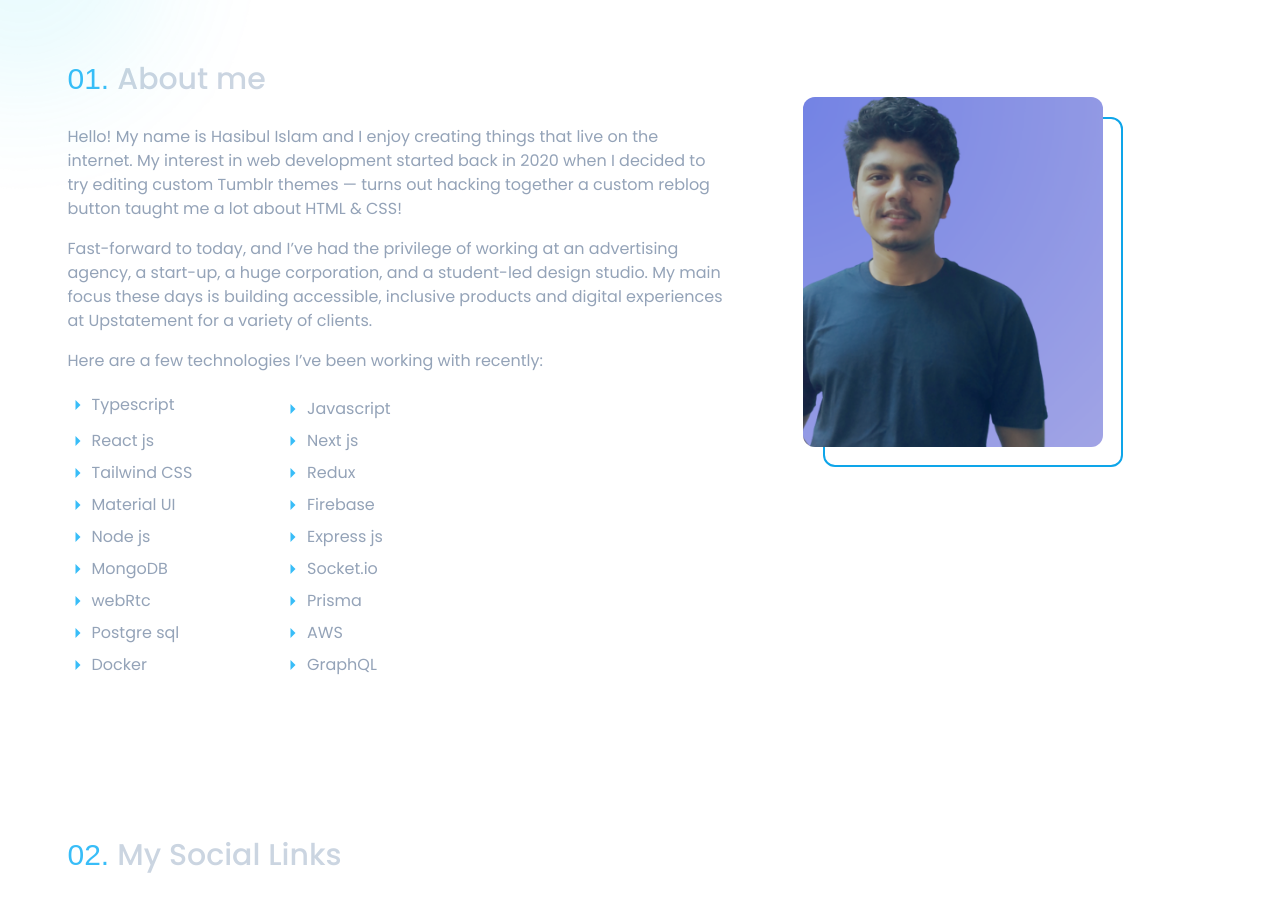
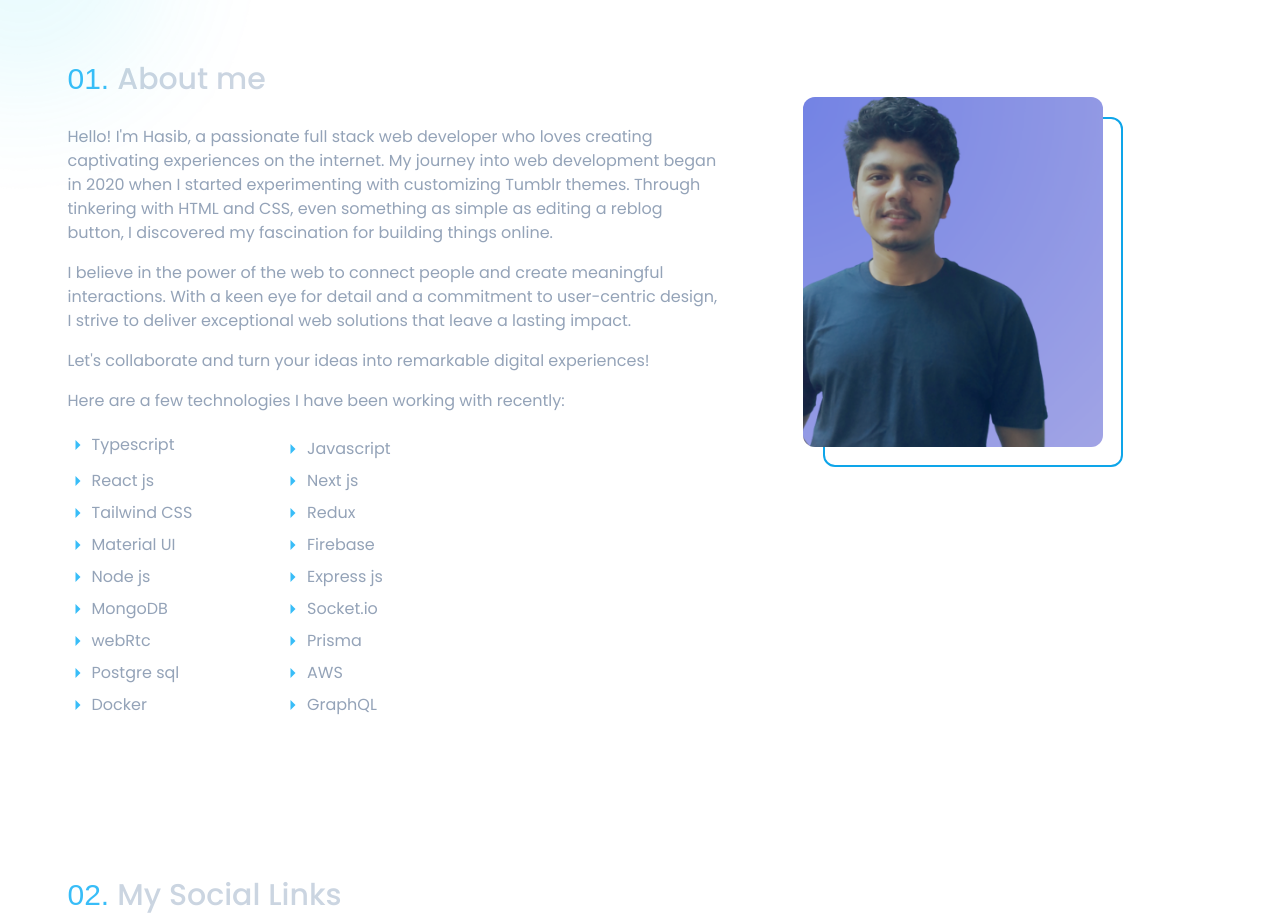
Before and after one commit to devhasibulislam/developer-portfolio, a Next.js app: page / in a window 1280 px wide. Shown: the part 802-1724 px from the top of the page. Built offline with nearby package versions, Linux system fonts and the light colour scheme; a web font is replaced by a local one.

Commit message:
partial content integrated

```diff
--- a/src/modules/Home/sections/About/partials/Left.tsx
+++ b/src/modules/Home/sections/About/partials/Left.tsx
@@ -7,15 +7,22 @@ import { fadeTop, motionStep } from '@config/motion'
 
 
 const Left = () => {
+
+  // content
+  const content = [
+    "Hello! I'm Hasib, a passionate full stack web developer who loves creating captivating experiences on the internet. My journey into web development began in 2020 when I started experimenting with customizing Tumblr themes. Through tinkering with HTML and CSS, even something as simple as editing a reblog button, I discovered my fascination for building things online.",
+    // "Since then, I've had the incredible opportunity to work in diverse environments, including an advertising agency, a start-up, a large corporation, and a student-led design studio. These experiences have shaped my expertise in crafting accessible and inclusive products and digital experiences. Currently, I'm thrilled to be a part of Upstatement, where I collaborate with a range of clients to bring their visions to life.",
+    "I believe in the power of the web to connect people and create meaningful interactions. With a keen eye for detail and a commitment to user-centric design, I strive to deliver exceptional web solutions that leave a lasting impact.",
+    "Let's collaborate and turn your ideas into remarkable digital experiences!",
+    "Here are a few technologies I have been working with recently:"
+  ]
+
   return (
     <motion.div variants={fadeTop} {...motionStep} className='col-span-3' >
 
       <div className='space-y-4 mt-7 text-slate-400' >
 
-        <p>Hello! My name is Hasibul Islam and I enjoy creating things that live on the internet. My interest in web development started back in 2020 when I decided to try editing custom Tumblr themes — turns out hacking together a custom reblog button taught me a lot about HTML & CSS!</p>
-        <p>Fast-forward to today, and I’ve had the privilege of working at an advertising agency, a start-up, a huge corporation, and a student-led design studio. My main focus these days is building accessible, inclusive products and digital experiences at Upstatement for a variety of clients.</p>
-
-        <p>Here are a few technologies I’ve been working with recently:</p>
+        {content.map((e:string, i:number) => <p key={i} > {e} </p>)}
 
         <div className='__skills md:pr-56' >
            <ul className='grid grid-cols-2 space-y-2' >
```
